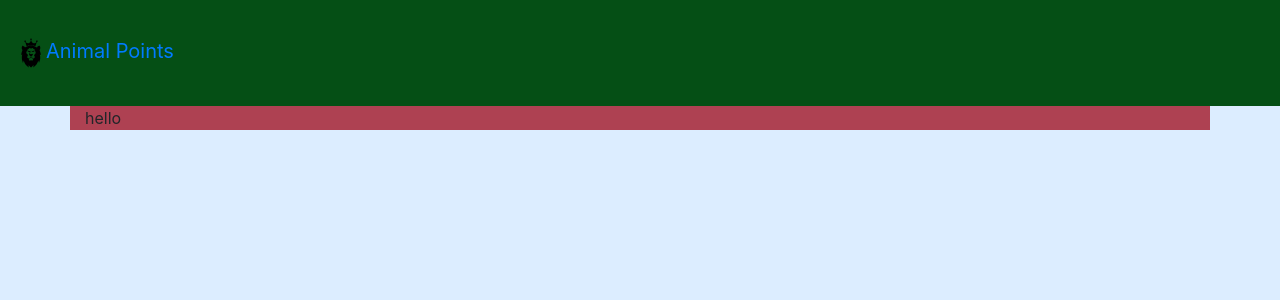
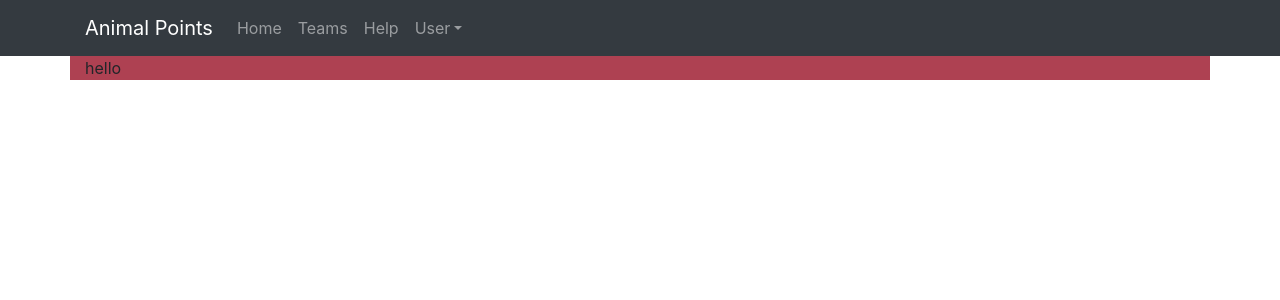
Before and after one commit to ZGoldenblue/AnimalPointsUI, a React (Create React App) app: page / in a window 1280 px wide. Shown: the top 300 px of the page. Built offline with nearby package versions, Linux system fonts and the light colour scheme.

Commit message:
Switching to react-bootstrap

```diff
--- a/package.json
+++ b/package.json
@@ -3,10 +3,8 @@
   "version": "0.1.0",
   "private": true,
   "dependencies": {
-    "bootstrap": "^4.1.3",
-    "jquery": "^3.3.1",
-    "popper.js": "^1.14.6",
     "react": "^16.6.3",
+    "react-bootstrap": "^1.0.0-beta.5",
     "react-dom": "^16.6.3",
     "react-scripts": "2.1.1"
   },
--- a/public/index.html
+++ b/public/index.html
@@ -19,9 +19,14 @@
       work correctly both with client-side routing and a non-root public URL.
       Learn how to configure a non-root public URL by running `npm run build`.
     -->
-    <title>React App</title>
+    <!-- Bootstrap CSS -->
+    <link rel="stylesheet"
+    href="https://maxcdn.bootstrapcdn.com/bootstrap/4.0.0/css/bootstrap.min.css"
+    integrity="sha384-Gn5384xqQ1aoWXA+058RXPxPg6fy4IWvTNh0E263XmFcJlSAwiGgFAW/dAiS6JXm"
+    crossorigin="anonymous">
+    <title>Animal Points</title>
   </head>
-  <body style="background-color:#DCEDFF">
+  <body>
     <noscript>
       You need to enable JavaScript to run this app.
     </noscript>
--- a/src/App.css
+++ b/src/App.css
@@ -5,14 +5,6 @@
 .App-logo {
   animation: App-logo-spin infinite 20s linear;
   height: 40vmin;
-}
-
-.App-header {
-  background-color: #054F15;
-}
-
-.App-link {
-  color: #80798a73;
 }
 
 @keyframes App-logo-spin {
--- a/src/App.js
+++ b/src/App.js
@@ -1,20 +1,37 @@
 import 'bootstrap/dist/css/bootstrap.min.css';
 import React, { Component } from 'react';
-import logo from './logo.svg';
 import './App.css';
+
 
 class App extends Component {
   render() {
     return (
       <div>
-        <nav className="navbar App-header">
-          <a className="navbar-brand" href="/">
-            <img src={logo} width="30" height="80" alt="Animal Points"/>
-            Animal Points
-          </a>
-        </nav>
+        <nav className="navbar navbar-expand-sm bg-dark navbar-dark">
+          <div className="container">
+            <div className="navbar-nav">
+
+              <a className="navbar-brand" href="/">Animal Points</a>
+              <a className="nav-item nav-link" href="#home">Home</a>
+              <a className="nav-item nav-link" href="#teams">Teams</a>
+              <a className="nav-item nav-link" href="#help">Help</a>
+              <div className="dropdown">
+                {/*eslint-disable-next-line*/}
+                <a className="nav-item nav-link dropdown-toggle"
+                data-toggle="dropdown" id="userDropdown"
+                aria-haspopup="true" aria-expanded="false"
+                href="#">User</a>
+                <div className="dropdown-menu" aria-labelledby="userDropdown">
+                  <a className="dropdown-item" href="#userProfile">Profile</a>
+                  <a className="dropdown-item" href="#userSettings">Settings</a>
+                  <a className="dropdown-item" href="#userLogOut">Log Out</a>
+                </div>
+              </div>
+            </div>
+          </div>
+        </nav> {/*Navbar*/}
         <div className="container App-contentPane" >
-          hello
+            hello
         </div>
       </div>
     );
--- a/src/index.css
+++ b/src/index.css
@@ -7,8 +7,3 @@ body {
   -webkit-font-smoothing: antialiased;
   -moz-osx-font-smoothing: grayscale;
 }
-
-code {
-  font-family: source-code-pro, Menlo, Monaco, Consolas, "Courier New",
-    monospace;
-}
```
Also changed, not shown: 1 other file (tests, documents, lock files or other folders).
